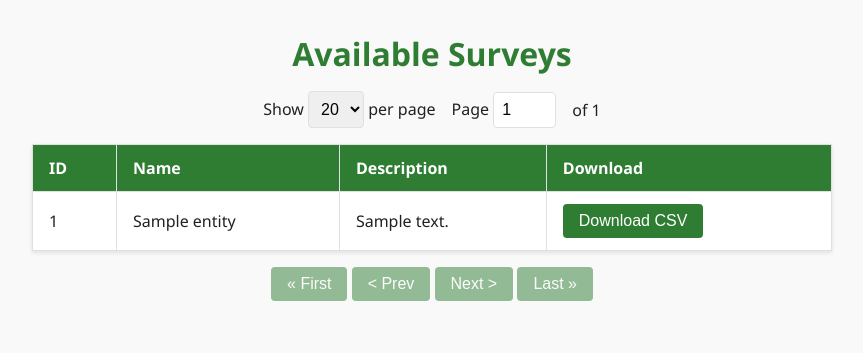
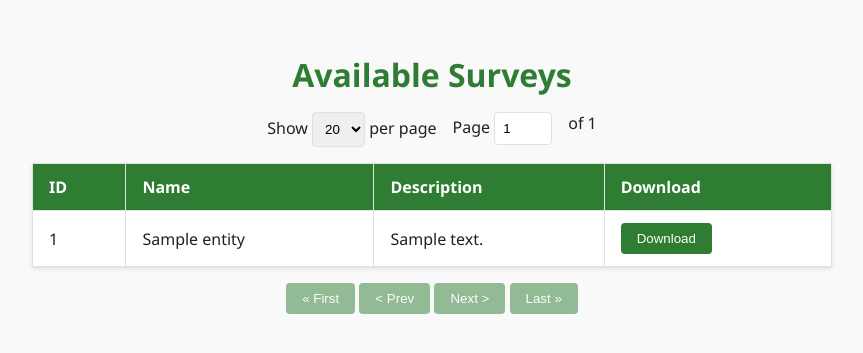
Before and after one commit to toluwanithepm/survey_export_app, a Flask app: page / in a window 1280 px wide. Shown: the top 353 px of the page, without its empty margins (208-1071 px from the left). Run offline with Flask 3, Linux system fonts and the light colour scheme; tables that the repository leaves empty hold one stand-in row (values such as "Sample post").

Commit message:
style: refine UI styling for survey page and improve layout consistency

```diff
--- a/app.py
+++ b/app.py
@@ -77,7 +77,7 @@ def download():
         as_attachment=True,
         download_name=f'survey_{survey_id}_responses.csv'
     )
-#if code breaks, delete line 80-91
+# if code breaks, delete line 80-91
 @app.route('/api/surveys')
 def api_surveys():
     # Return full list of surveys for real-time updates
--- a/templates/index.html
+++ b/templates/index.html
@@ -5,62 +5,44 @@
   <meta name="viewport" content="width=device-width, initial-scale=1.0">
   <title>Survey Exports</title>
   <style>
+    /* Theme Variables */
     :root {
       --primary: #2e7d32;
       --primary-light: #60ad5e;
       --on-primary: #ffffff;
       --background: #f9f9f9;
       --surface: #ffffff;
-      --text-primary: #212121;
-      --text-secondary: #424242;
+      --text: #212121;
       --border: #e0e0e0;
     }
-    * { box-sizing: border-box; margin: 0; padding: 0; }
+    * { box-sizing: border-box; }
     body {
-      font-family: 'Segoe UI', Tahoma, Geneva, Verdana, sans-serif;
+      margin: 0; padding: 2rem;
+      font-family: 'Segoe UI', sans-serif;
       background: var(--background);
-      color: var(--text-primary);
-      padding: 2rem;
-      display: flex;
-      flex-direction: column;
+      color: var(--text);
+      display: flex; flex-direction: column;
       align-items: center;
     }
-    h1 {
-      color: var(--primary);
-      margin-bottom: 1rem;
-    }
-    .controls {
-      margin-bottom: 1rem;
-      display: flex;
-      gap: 1rem;
-      align-items: center;
-    }
+    h1 { color: var(--primary); margin-bottom: 1rem; }
+    .controls { margin-bottom: 1rem; display: flex; gap: 1rem; }
     select, input[type="number"] {
-      padding: 0.5rem;
-      border: 1px solid var(--border);
+      padding: 0.5rem; border: 1px solid var(--border);
       border-radius: 4px;
-      font-size: 1rem;
     }
     button {
-      background: var(--primary);
-      color: var(--on-primary);
-      border: none;
-      padding: 0.5rem 1rem;
-      border-radius: 4px;
-      cursor: pointer;
-      font-size: 1rem;
-      transition: background 0.2s ease-in-out;
+      background: var(--primary); color: var(--on-primary);
+      border: none; padding: 0.5rem 1rem;
+      border-radius: 4px; cursor: pointer;
+      transition: background 0.2s;
     }
-    button:hover {
-      background: var(--primary-light);
-    }
+    button:hover { background: var(--primary-light); }
     table {
-      width: 100%;
-      max-width: 800px;
+      width: 100%; max-width: 800px;
       border-collapse: collapse;
       background: var(--surface);
+      box-shadow: 0 2px 4px rgba(0,0,0,0.1);
       margin-bottom: 1rem;
-      box-shadow: 0 2px 4px rgba(0,0,0,0.1);
     }
     th, td {
       padding: 0.75rem 1rem;
@@ -70,61 +52,44 @@
     th {
       background: var(--primary);
       color: var(--on-primary);
-      position: sticky;
-      top: 0;
+      position: sticky; top: 0;
     }
     tbody tr:nth-child(even) { background: var(--background); }
     tbody tr:hover { background: var(--primary-light); color: var(--on-primary); }
-    .pagination {
-      display: flex;
-      gap: 0.5rem;
-      align-items: center;
-    }
-    .pagination button[disabled] {
-      opacity: 0.5;
-      cursor: default;
-    }
+    .pagination { display: flex; gap: 0.5rem; }
+    .pagination button[disabled] { opacity: 0.5; cursor: default; }
   </style>
 </head>
 <body>
   <h1>Available Surveys</h1>
   <form class="controls" method="get" action="/">
-    <label>
-      Show
-      <select name="limit" onchange="this.form.submit()">
-        <option value="20" {% if limit == 20 %}selected{% endif %}>20</option>
-        <option value="30" {% if limit == 30 %}selected{% endif %}>30</option>
-        <option value="40" {% if limit == 40 %}selected{% endif %}>40</option>
-        <option value="50" {% if limit == 50 %}selected{% endif %}>50</option>
-      </select>
-      per page
+    <label>Show
+      <select id="limitSelect" name="limit" onchange="this.form.submit()">
+        {% for opt in [20,30,40,50] %}
+        <option value="{{ opt }}" {% if limit==opt %}selected{% endif %}>{{ opt }}</option>
+        {% endfor %}
+      </select> per page
     </label>
-    <label>
-      Page
-      <input type="number" name="page" value="{{ page }}" min="1" max="{{ total_pages }}" onchange="this.form.submit()">
+    <label>Page
+      <input type="number" id="pageInput" name="page" value="{{ page }}" min="1" max="{{ total_pages }}" onchange="this.form.submit()">
     </label>
     <span>of {{ total_pages }}</span>
   </form>
 
-  <table>
+  <table id="surveyTable">
     <thead>
-      <tr>
-        <th scope="col">ID</th>
-        <th scope="col">Name</th>
-        <th scope="col">Description</th>
-        <th scope="col">Download</th>
-      </tr>
+      <tr><th>ID</th><th>Name</th><th>Description</th><th>Download</th></tr>
     </thead>
     <tbody>
       {% for s in surveys %}
-      <tr>
+      <tr data-id="{{ s.survey_config_id }}">
         <td>{{ s.survey_config_id }}</td>
         <td>{{ s.name }}</td>
         <td>{{ s.description }}</td>
         <td>
           <form action="/download" method="get">
             <input type="hidden" name="survey_config_id" value="{{ s.survey_config_id }}">
-            <button type="submit">Download CSV</button>
+            <button type="submit">Download</button>
           </form>
         </td>
       </tr>
@@ -135,11 +100,54 @@
   <div class="pagination">
     <form method="get" action="/">
       <input type="hidden" name="limit" value="{{ limit }}">
-      <button type="submit" name="page" value="1" {% if page == 1 %}disabled{% endif %}>&laquo; First</button>
-      <button type="submit" name="page" value="{{ page - 1 }}" {% if page == 1 %}disabled{% endif %}>&lt; Prev</button>
-      <button type="submit" name="page" value="{{ page + 1 }}" {% if page == total_pages %}disabled{% endif %}>Next &gt;</button>
-      <button type="submit" name="page" value="{{ total_pages }}" {% if page == total_pages %}disabled{% endif %}>Last &raquo;</button>
+      <button name="page" value="1" {% if page==1 %}disabled{% endif %}>&laquo; First</button>
+      <button name="page" value="{{ page-1 }}" {% if page==1 %}disabled{% endif %}>&lt; Prev</button>
+      <button name="page" value="{{ page+1 }}" {% if page==total_pages %}disabled{% endif %}>Next &gt;</button>
+      <button name="page" value="{{ total_pages }}" {% if page==total_pages %}disabled{% endif %}>Last &raquo;</button>
     </form>
   </div>
+
+  <script>
+    // Real-time polling for new surveys
+    const surveyLimit = JSON.parse('{{ limit | tojson }}');
+    const currentPage = JSON.parse('{{ page | tojson }}');
+    const refreshInterval = 5000; // 5 seconds
+    const tableBody = document.querySelector('#surveyTable tbody');
+    const existingIds = new Set(Array.from(tableBody.querySelectorAll('tr')).map(r => r.dataset.id));
+
+    async function fetchSurveys() {
+      try {
+        const res = await fetch('/api/surveys');
+        const data = await res.json();
+        data.forEach(s => {
+          if (!existingIds.has(String(s.id))) {
+            existingIds.add(String(s.id));
+            // Only append if it fits current page & limit
+            const rowIndex = data.findIndex(x => x.id === s.id);
+            const start = (currentPage - 1) * surveyLimit;
+            const end = start + surveyLimit;
+            if (rowIndex >= start && rowIndex < end) {
+              const tr = document.createElement('tr');
+              tr.dataset.id = s.id;
+              tr.innerHTML = `
+                <td>${s.id}</td>
+                <td>${s.name}</td>
+                <td>${s.description}</td>
+                <td>
+                  <form action="/download" method="get">
+                    <input type="hidden" name="survey_config_id" value="${s.id}">
+                    <button type="submit">Download</button>
+                  </form>
+                </td>`;
+              tableBody.appendChild(tr);
+            }
+          }
+        });
+      } catch (e) {
+        console.error('Real-time fetch error', e);
+      }
+    }
+    setInterval(fetchSurveys, refreshInterval);
+  </script>
 </body>
 </html>
```
